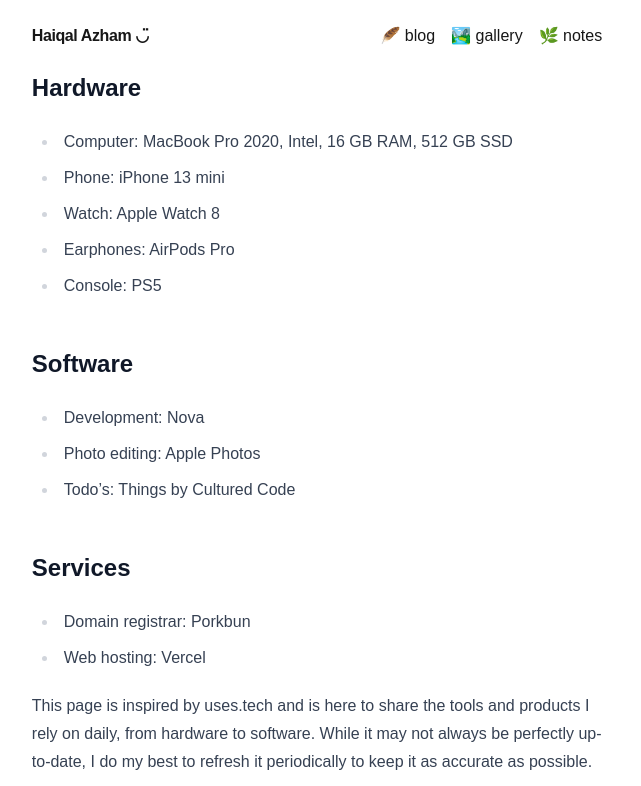
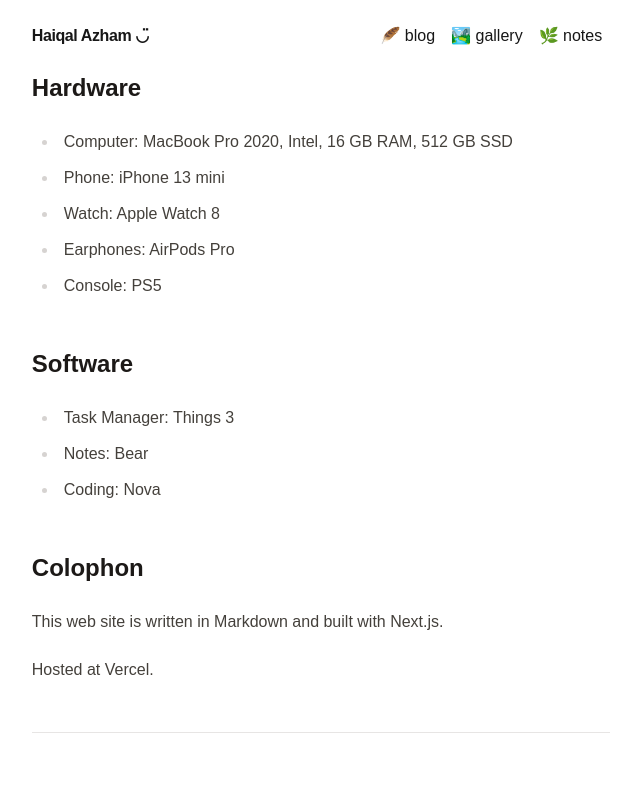
Before and after one commit to haiqalazham/haiqalazham.com, a Next.js app: page /uses in a window 1280 px wide. Shown: the top 786 px of the page, without its empty margins (319-960 px from the left). Built offline with nearby package versions, Linux system fonts and the light colour scheme.

Commit message:
Update MDX layout

```diff
--- a/app/now/layout.tsx
+++ b/app/now/layout.tsx
@@ -1,4 +1,6 @@
 export default function MdxLayout({ children }: { children: React.ReactNode }) {
   // Create any shared layout or styles here
-  return <div className="prose">{children}</div>;
+  return <div className="prose prose-zinc">{children}</div>;
 }
+
+// TODO: text color and heading size
--- a/app/uses/layout.tsx
+++ b/app/uses/layout.tsx
@@ -1,4 +1,6 @@
 export default function MdxLayout({ children }: { children: React.ReactNode }) {
   // Create any shared layout or styles here
-  return <div className="prose">{children}</div>;
+  return <div className="prose prose-stone">{children}</div>;
 }
+
+// TODO: text color and heading size
--- a/app/uses/page.mdx
+++ b/app/uses/page.mdx
@@ -8,14 +8,17 @@
 
 ## Software
 
-- Development: Nova
-- Photo editing: Apple Photos
-- Todo’s: Things by Cultured Code
+- Task Manager: Things 3
+- Notes: Bear
+- Coding: Nova
 
-## Services
+## Colophon
 
-- Domain registrar: Porkbun
-- Web hosting: Vercel
+This web site is written in Markdown and built with Next.js.
+
+Hosted at Vercel.
+
+---
 
 This page is inspired by uses.tech and is here to share the tools and products I rely on daily, from hardware to software. While it may not always be perfectly up-to-date, I do my best to refresh it periodically to keep it as accurate as possible.
 
```
